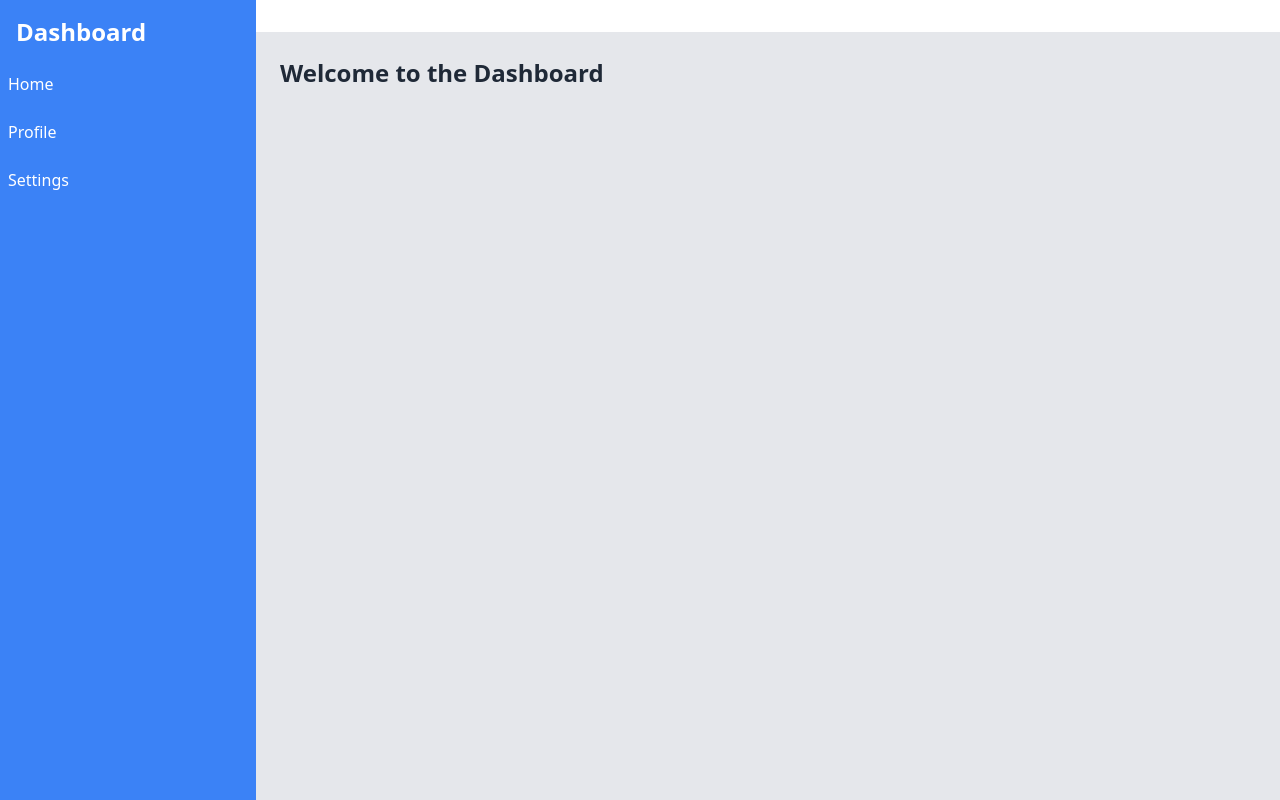
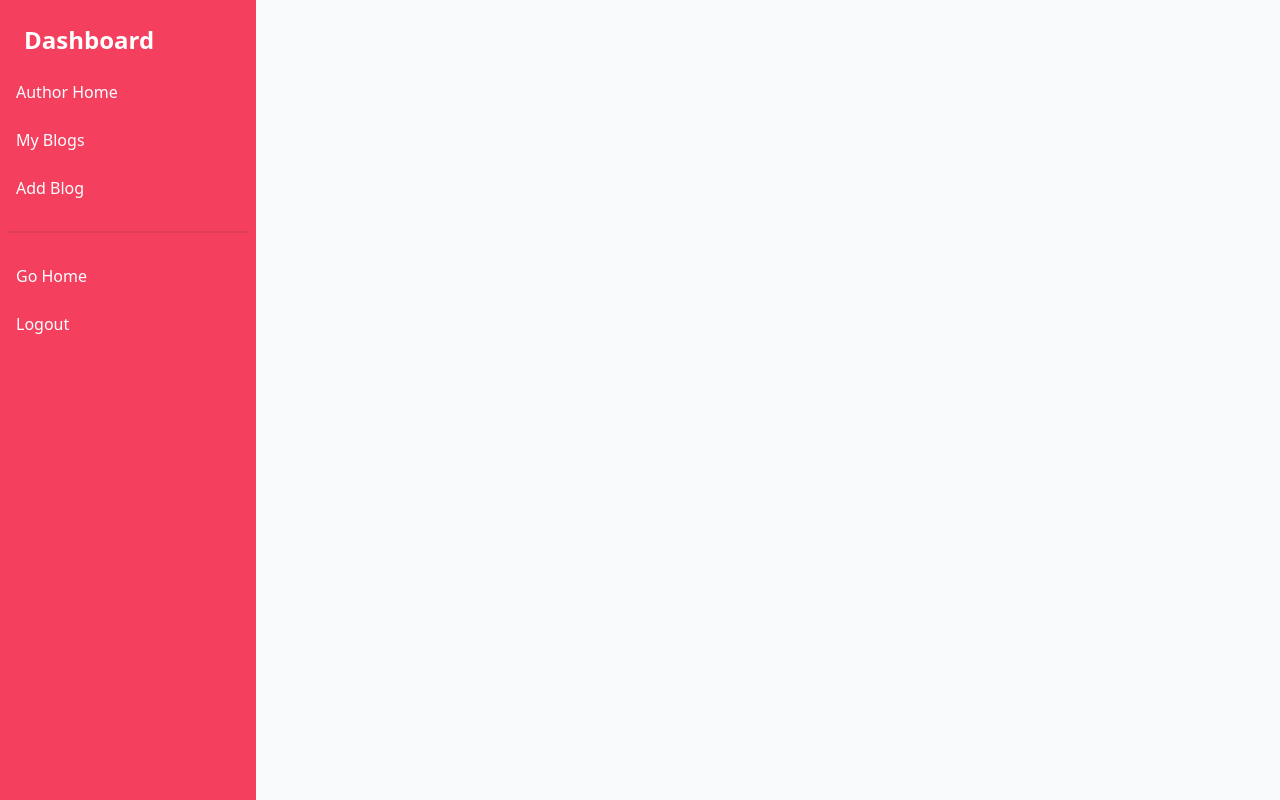
Before and after one commit to dev-nirob1/blog-client, a React (Vite) app: page /dashboard in a window 1280 px wide. Built offline with nearby package versions, Linux system fonts and the light colour scheme; no server answers.

Commit message:
dashboard routes separated for admin and author

```diff
--- /dev/null
+++ b/src/components/pages/dashboard/admin/AdminHome.jsx
@@ -0,0 +1,10 @@
+
+const AdminHome = () => {
+    return (
+        <div>
+            welcome mr. admin
+        </div>
+    );
+};
+
+export default AdminHome;
--- /dev/null
+++ b/src/components/pages/dashboard/admin/AdminSidebar.jsx
@@ -0,0 +1,17 @@
+import { Link } from "react-router-dom";
+
+const Sidebar = () => {
+    return (
+        <ul className="space-y-2">
+            <li className="p-2 hover:bg-blue-600 cursor-pointer"><Link to="dashboard/admin-home">Admin Home</Link></li>
+
+            <li className="p-2 hover:bg-blue-600 cursor-pointer"><Link to="dashboard/manage-blogs">Manage Blogs</Link></li>
+
+            <li className="p-2 hover:bg-blue-600 cursor-pointer"><Link to="dashboard/manage-users">Manage Users</Link></li>
+
+            <li className="p-2 hover:bg-blue-600 cursor-pointer"><Link to="dashboard/admin-home">Admin-Home</Link></li>
+        </ul>
+    );
+};
+
+export default Sidebar;
--- /dev/null
+++ b/src/components/pages/dashboard/author/AuthorHome.jsx
@@ -0,0 +1,10 @@
+
+const AuthorHome = () => {
+    return (
+        <div>
+            welcome mr. author
+        </div>
+    );
+};
+
+export default AuthorHome;
--- /dev/null
+++ b/src/components/pages/dashboard/author/AuthorSidebar.jsx
@@ -0,0 +1,14 @@
+import { Link } from "react-router-dom";
+
+const AuthorSidebar = () => {
+    return (
+        <ul className="space-y-2">
+           <li className="p-2 cursor-pointer"><Link to="dashboard/author-home">Author Home</Link></li>
+           <li className="p-2 cursor-pointer"><Link to="dashboard/admin-home">My Blogs</Link></li>
+           <li className="p-2 cursor-pointer"><Link to="dashboard/add-blog">Add Blog</Link></li>
+
+        </ul>
+    );
+};
+
+export default AuthorSidebar;
--- a/src/index.css
+++ b/src/index.css
@@ -2,6 +2,9 @@
 @tailwind components;
 @tailwind utilities;
 
+body{
+    background-color: rgb(250, 249, 249);
+}
 .active {
     background-color: rgb(242, 241, 241);
 }
--- a/src/layout/Dashboard.jsx
+++ b/src/layout/Dashboard.jsx
@@ -1,34 +1,45 @@
 import { useState } from 'react';
+import AdminSidebar from '../components/pages/dashboard/admin/AdminSidebar';
+import AuthorSidebar from '../components/pages/dashboard/author/AuthorSidebar';
+import { Link, Outlet } from 'react-router-dom';
 
 const Dashboard = () => {
     const [isSidebarVisible, setSidebarVisible] = useState(false);
-
+    const admin = false;
+    const author = true;
     const toggleSidebar = () => {
         setSidebarVisible(!isSidebarVisible);
     };
 
     return (
         <div className="flex h-screen bg-gray-100">
-            <aside className={`bg-blue-500 text-white w-64 min-h-screen ${isSidebarVisible ? 'block' : 'hidden'} md:block`}>
+            <aside className={`bg-rose-500 p-2 text-white w-64 min-h-screen ${isSidebarVisible ? 'block absolute' : 'hidden'} md:block`}>
                 <div className="p-4">
                     <h1 className="text-2xl font-semibold">Dashboard</h1>
                 </div>
                 <nav>
-                    <ul className="space-y-2">
-                        <li className="p-2 hover:bg-blue-600 cursor-pointer">Home</li>
-                        <li className="p-2 hover:bg-blue-600 cursor-pointer">Profile</li>
-                        <li className="p-2 hover:bg-blue-600 cursor-pointer">Settings</li>
-                    </ul>
+                    {
+                        admin && <AdminSidebar />
+                    }
+                    {
+                        author && <AuthorSidebar />
+                    }
                 </nav>
+                <div className="divider"></div>
+
+                <ul className="space-y-2">
+                    <li className="p-2 cursor-pointer"><Link to="/">Go Home</Link></li>
+                    <li className="p-2 cursor-pointer"><button>Logout</button></li>
+                </ul>
             </aside>
 
             <div className="flex-1 flex flex-col m-0 overflow-hidden">
 
-                <header className="bg-white border-b border-gray-200">
-                    <div className="flex items-center justify-between p-4">
+                <header className="bg-white">
+                    <div className="flex items-center justify-between">
                         <button
                             onClick={toggleSidebar}
-                            className="md:hidden text-gray-600 focus:outline-none focus:bg-gray-300 p-2"
+                            className="md:hidden text-gray-600 focus:outline-none border p-2"
                         >
                             <svg
                                 fill="none"
@@ -42,13 +53,13 @@ const Dashboard = () => {
                                 <path d="M4 6h16M4 12h16m-7 6h7"></path>
                             </svg>
                         </button>
-                        <h1 className='md:hidden'>VividVista</h1>
+                        <h1 className='md:hidden text-3xl'>VividVista</h1>
                     </div>
                 </header>
 
-                <main className="flex-1 overflow-x-hidden overflow-y-auto bg-gray-200">
+                <main className="min-h-screen bg-gray-50">
                     <div className="p-6">
-                        <h1 className="text-2xl font-semibold">Welcome to the Dashboard</h1>
+                        <Outlet />
                     </div>
                 </main>
             </div>
--- a/src/shared/Navbar/Navbar.jsx
+++ b/src/shared/Navbar/Navbar.jsx
@@ -9,7 +9,7 @@ const NavbarComponent = () => {
         .then(() => {})
     }
     return (
-        <div className="navbar sticky top-0 bg-base-200 container mx-auto">
+        <div className="navbar sticky top-0 bg-white container mx-auto drop-shadow-sm">
             <div className="navbar-start">
                 <div className="dropdown">
                     <div tabIndex={0} role="button" className="btn btn-ghost btn-circle">
```
Also changed, not shown: src/router/Routes.jsx (+15 -3 lines).
